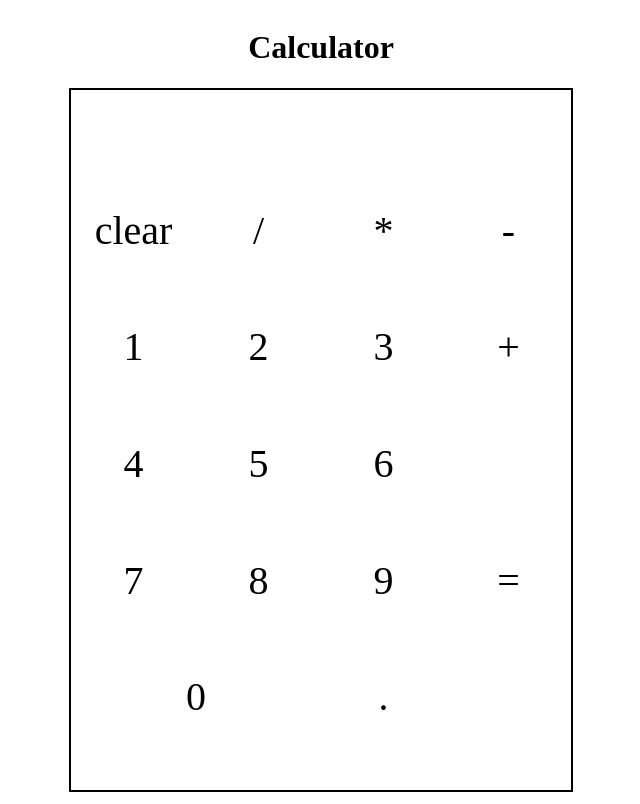
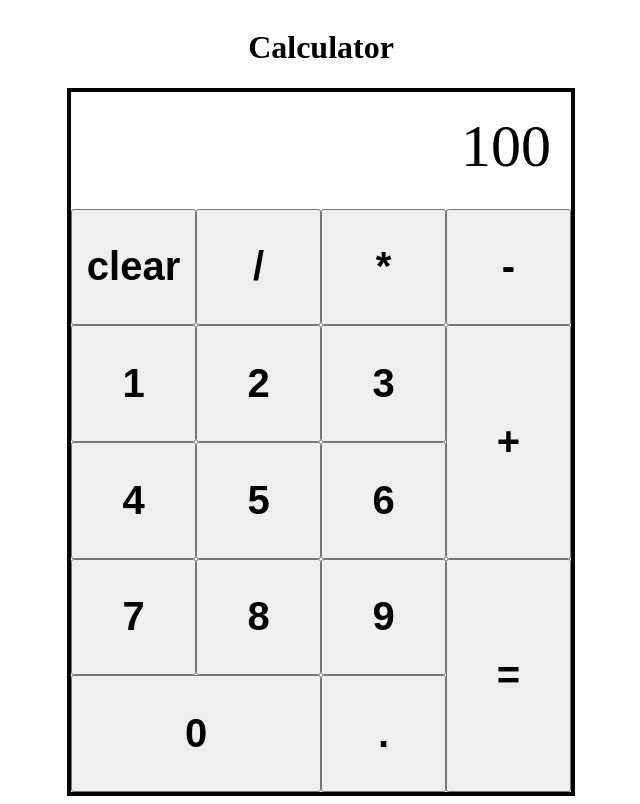
Before and after one commit to HaoZ124/CALCULATOR, a plain HTML site: page index.html in a window 1280 px wide. Shown: the whole page, without its empty margins (319-959 px from the left). Drawn offline with Linux system fonts and the light colour scheme.

Commit message:
Added key input and operate logic

```diff
--- a/app.js
+++ b/app.js
@@ -0,0 +1,54 @@
+//Get the value from pressing key
+function getValue(a) {
+    keyInput.result += a;
+    console.log(keyInput.result);
+}
+
+var keyInput = {
+    num1: 10,
+    num2: 10,
+    op: '*',
+    result: 0,
+}
+
+
+//Make function calculate numbers
+function operate(input) {
+    switch (input.op) {
+        case '+':
+            input.result = input.num1 + input.num2;
+            break;
+        case '-':
+            input.result = input.num1 - input.num2;
+            break;
+        case '*':
+            input.result = input.num1 * input.num2;
+            break;
+        case '/':
+            if (input.num2 !== 0) {
+                input.result = input.num1 / input.num2;
+            } else {
+                input.result = 'Error, cannot be divided by 0!'
+            }
+    }
+    return input.result;
+}
+
+//Display the result
+function displayResult(input) {
+    var display = document.querySelector('.display');
+    display.textContent = operate(input);
+}
+displayResult(keyInput);
+//Function to clear all the input and output
+var clear = document.querySelector('.clear');
+clear.addEventListener('click', clearAll);
+
+function clearAll() {
+    var display = document.querySelector('.display');
+    keyInput.num1 = 0;
+    keyInput.num2 = 0;
+    keyInput.op = '';
+    keyInput.result = 0;
+    display.textContent = 0;
+}
--- a/index.html
+++ b/index.html
@@ -13,23 +13,23 @@
     <h1>Calculator</h1>
     <div class="content">
         <div class="display"></div>
-        <div class="button" id="key1">1</div>
-        <div class="button" id="key2">2</div>
-        <div class="button" id="key3">3</div>
-        <div class="button" id="key4">4</div>
-        <div class="button" id="key5">5</div>
-        <div class="button" id="key6">6</div>
-        <div class="button" id="key7">7</div>
-        <div class="button" id="key8">8</div>
-        <div class="button" id="key9">9</div>
-        <div class="button" id="key0">0</div>
-        <div class="button" id="add">+</div>
-        <div class="button" id="sub">-</div>
-        <div class="button" id="multi">*</div>
-        <div class="button" id="divide">/</div>
-        <div class="button" id="equal">=</div>
-        <div class="button" id="dot">.</div>
-        <div class="button" id="clear">clear</div>
+        <div id="key1"><button class='input' value="1" onclick="getValue(this.value)">1</button></div>
+        <div id="key2"><button class='input' value="2" onclick="getValue(this.value)">2</button></div>
+        <div id="key3"><button class='input' value="3" onclick="getValue(this.value)">3</button></div>
+        <div id="key4"><button class='input' value="4" onclick="getValue(this.value)">4</button></div>
+        <div id="key5"><button class='input' value="5" onclick="getValue(this.value)">5</button></div>
+        <div id="key6"><button class='input' value="6" onclick="getValue(this.value)">6</button></div>
+        <div id="key7"><button class='input' value="7" onclick="getValue(this.value)">7</button></div>
+        <div id="key8"><button class='input' value="8" onclick="getValue(this.value)">8</button></div>
+        <div id="key9"><button class='input' value="9" onclick="getValue(this.value)">9</button></div>
+        <div id="key0"><button class='input' value="0" onclick="getValue(this.value)">0</button></div>
+        <div id="add"><button class='input' value="+" onclick="getValue(this.value)">+</button></div>
+        <div id="sub"><button class='input' value="-" onclick="getValue(this.value)">-</button></div>
+        <div id="multi"><button class='input' value="*" onclick="getValue(this.value)">*</button></div>
+        <div id="divide"><button class='input' value="/" onclick="getValue(this.value)">/</button></div>
+        <div id="equal"><button class='input'>=</button></div>
+        <div id="dot"><button class='input' value="." onclick="getValue(this.value)">.</button></div>
+        <div id="clear"><button class="clear">clear</button></div>
     </div>
 
     <script src="app.js"></script>
--- a/style.css
+++ b/style.css
@@ -11,14 +11,15 @@ body {
     grid-template-rows: repeat(6, 1fr);
     width: 500px;
     height: 700px;
-    border: 2px solid black;
-    text-align: center;
-    font-size: 40px;
+    border: 4px solid black;
 }
 
 .display {
     grid-row: 1;
     grid-column: 1/5;
+    text-align: right;
+    padding: 20px;
+    font-size: 60px;
 }
 
 #clear {
@@ -55,3 +56,10 @@ body {
     grid-row: 6/7;
     grid-column: 1/3;
 }
+
+button {
+    width: 100%;
+    height: 100%;
+    font-size: 40px;
+    font-weight: 600;
+}
```
